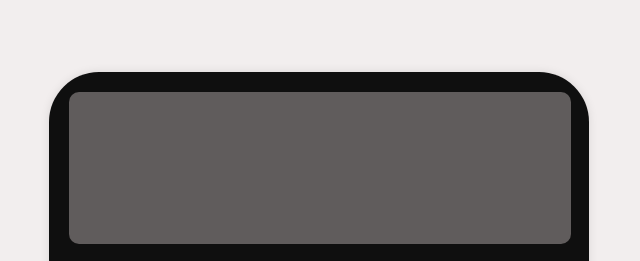
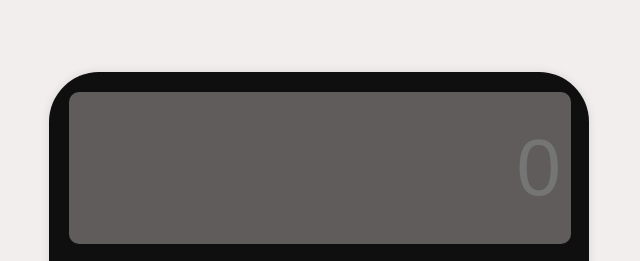
Before and after one commit to 030817SOM/Scientific_Calculator, a plain HTML site: page Simple-Calculater.html in a window 1280 px wide. Shown: the top 261 px of the page, 321-961 px from the left. Drawn offline with Linux system fonts and the light colour scheme.

Commit message:
fix html entry

```diff
--- a/Simple-Calculater.html
+++ b/Simple-Calculater.html
@@ -11,7 +11,7 @@
     <p id="scientific">scientific<a href="scientific-calculater.html">here</a></p>
 
     <div class="calculator">
-        <input type="text" id="display" readonly>
+        <input type="text" id="display" placeholder="0" readonly>
         <div id="keys">
             <button onclick="clearDisplay()" class="operator-btn">C</button>
             <button onclick="appendToDisplay('-')" class="operator-btn">+/-</button>
```
Also changed, not shown: index.html (renamed from scientific-calculater.html, +2 -1 lines).
